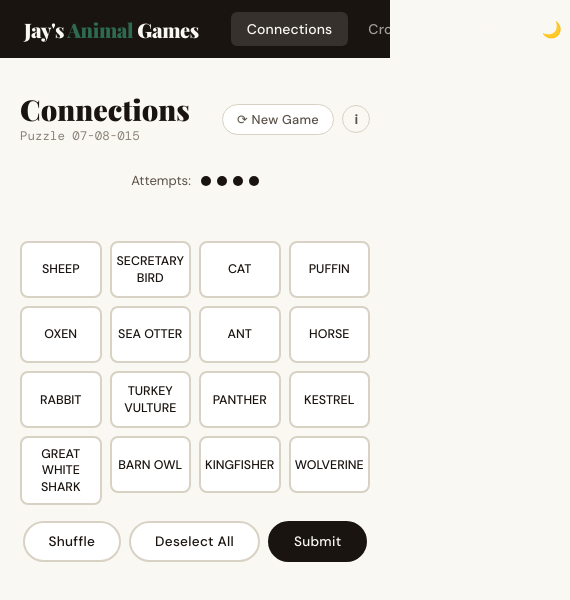
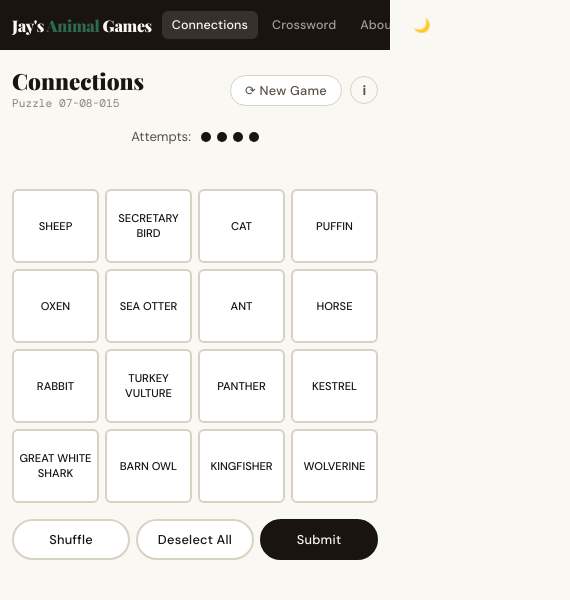
Before and after one commit to jaychung47/jaychung47.github.io, a plain HTML site: page index.html in a window 390 px wide. Shown: the whole page, 570 px wide, since content can reach past the window. Drawn offline with nearby package versions, Linux system fonts and the light colour scheme.

Commit message:
Add files via upload

```diff
--- a/index.html
+++ b/index.html
@@ -551,6 +551,91 @@ nav {
   height: 1px;
   background: var(--border);
   margin: 20px 0;
+}
+
+/* ── MOBILE ── */
+@media (max-width: 480px) {
+  /* Nav */
+  nav {
+    padding: 0 12px;
+    height: 50px;
+  }
+  .nav-brand {
+    font-size: 1rem;
+    margin-right: 10px;
+  }
+  .nav-btn {
+    font-size: 0.78rem;
+    padding: 6px 10px;
+  }
+  .theme-toggle {
+    width: 30px;
+    height: 30px;
+    font-size: 0.85rem;
+  }
+
+  /* Game page */
+  .page { min-height: calc(100vh - 50px); }
+  .game-page {
+    padding: 16px 12px 40px;
+  }
+  .game-header {
+    margin-bottom: 14px;
+  }
+  .game-title {
+    font-size: 1.4rem;
+  }
+  #conn-puzzle-id {
+    font-size: 0.7rem;
+  }
+
+  /* Connections tiles — squatter so text fits in narrow columns */
+  .conn-tile {
+    aspect-ratio: 1 / 0.85;
+    font-size: 0.7rem;
+    padding: 6px 4px;
+    border-radius: 6px;
+  }
+  .conn-grid {
+    gap: 6px;
+  }
+
+  /* Attempts row */
+  .conn-attempts {
+    margin-bottom: 12px;
+  }
+
+  /* Action buttons — equal width, fill row */
+  .conn-actions {
+    gap: 6px;
+  }
+  .conn-btn {
+    padding: 10px 14px;
+    font-size: 0.8rem;
+    flex: 1;
+    text-align: center;
+    justify-content: center;
+  }
+
+  /* Solved banners */
+  .conn-solved-row .row-items {
+    font-size: 0.72rem;
+  }
+
+  /* Crossword — stack grid above clues */
+  .crossword-layout {
+    grid-template-columns: 1fr;
+    gap: 16px;
+  }
+  .cw-grid-wrap {
+    max-width: 100%;
+  }
+  .cw-clues {
+    max-height: 280px;
+  }
+  .cw-clue {
+    font-size: 0.78rem;
+  }
 }
 </style>
 </head>
@@ -1122,7 +1207,10 @@ function countRun(grid, r, c, dir) {
 function renderCW() {
   const { grid, rows, cols, words } = cwState;
   const gridEl = document.getElementById('cw-grid');
-  const MAX_GRID_PX = 336; // max-width 340px minus a little breathing room
+  const isMobile = window.innerWidth <= 480;
+  const MAX_GRID_PX = isMobile
+    ? Math.min(window.innerWidth - 28, 340)  // full width minus padding on mobile
+    : 336;
   const cellSize = Math.min(36, Math.floor((MAX_GRID_PX - (cols - 1) * 2) / cols));
   gridEl.style.gridTemplateColumns = `repeat(${cols}, ${cellSize}px)`;
   gridEl.style.gridTemplateRows = `repeat(${rows}, ${cellSize}px)`;
```
